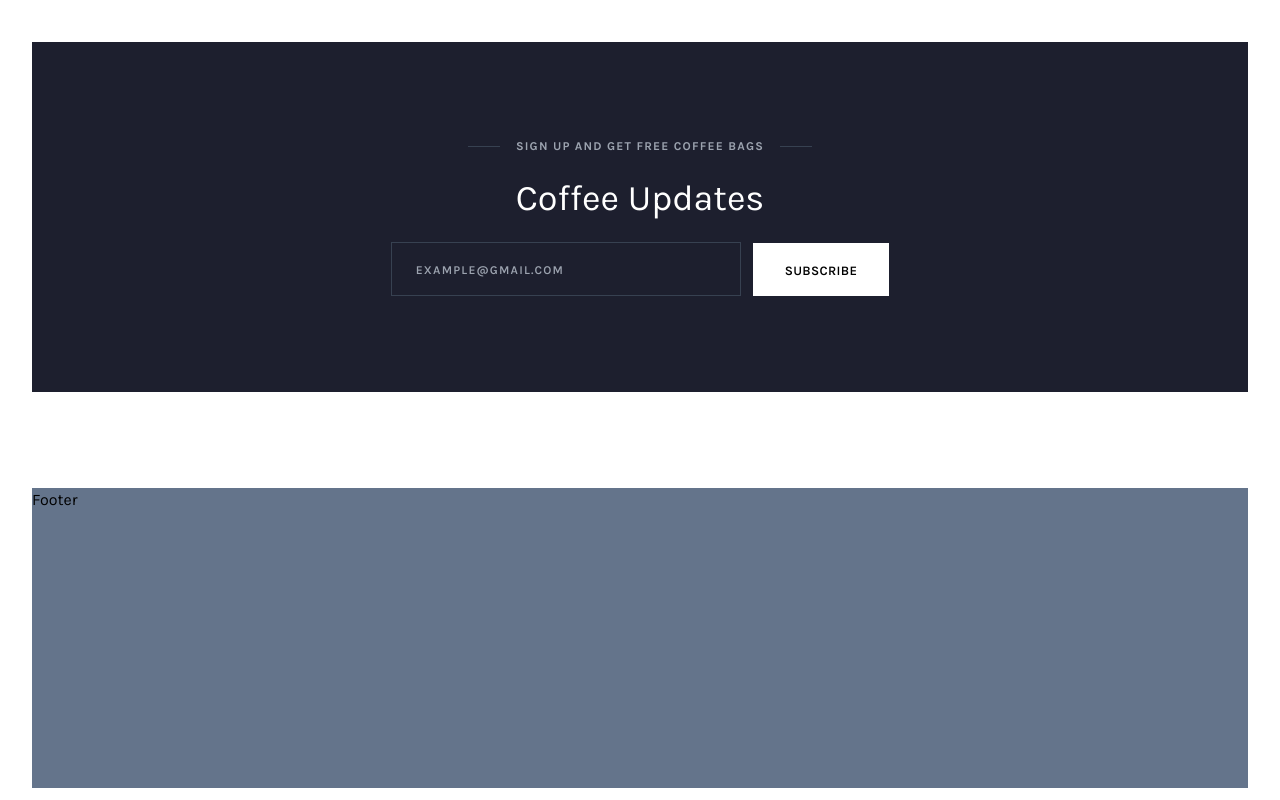
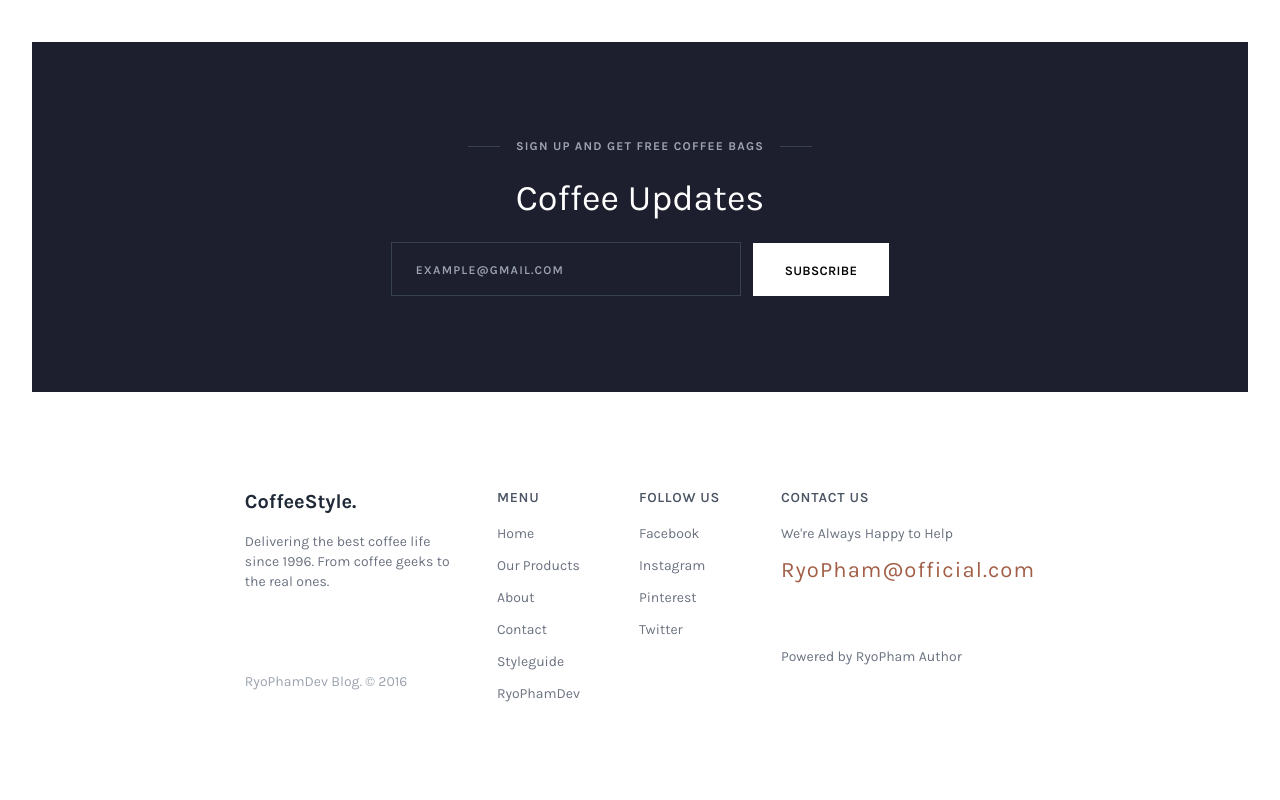
Before and after one commit to VuTam912/TailWindCSS-Coffee-style, a website: page public/index.html in a window 1280 px wide. Shown: the part 5460-6260 px from the top of the page. Drawn offline with Linux system fonts and the light colour scheme.

Commit message:
Code phần Footer

```diff
--- a/public/index.html
+++ b/public/index.html
@@ -600,8 +600,43 @@
           </div>
           <!-- End subscribe-us -->
         </main>
-        <footer class="h-[300px] bg-slate-500">
-          Footer
+        <footer class="w-[95%] xl:w-[65%] mx-auto pb-24 text-gray-500 text-sm">
+          <div class="flex flex-col md:flex-row text-center md:text-left gap-12 md:gap-8">
+            <div class="basis-2/6">
+              <div class="font-bold text-xl mb-4 text-gray-800">CoffeeStyle.</div>
+              <div class="mb-8 md:mb-20">
+                Delivering the best coffee life since 1996. From coffee geeks to the real ones.
+              </div>
+              <div class="text-gray-400 hover:text-coffee-400 cursor-pointer">RyoPhamDev Blog. © 2016</div>
+            </div>
+            <div class="basis-1/6">
+              <div class="uppercase font-semibold tracking-wider text-gray-600 mb-4">Menu</div>
+              <div class="flex flex-col gap-3">
+                <div><a href="#" class="hover:text-coffee-400">Home</a></div>
+                <div><a href="#" class="hover:text-coffee-400">Our Products</a></div>
+                <div><a href="#" class="hover:text-coffee-400">About</a></div>
+                <div><a href="#" class="hover:text-coffee-400">Contact</a></div>
+                <div><a href="#" class="hover:text-coffee-400">Styleguide</a></div>
+                <div><a href="#" class="hover:text-coffee-400">RyoPhamDev</a></div>
+              </div>
+            </div>
+            <div class="basis-1/6">
+              <div class="uppercase font-semibold tracking-wider text-gray-600 mb-4">Follow us</div>
+              <div class="flex flex-col gap-3">
+                <div><a href="#" class="hover:text-coffee-400">Facebook</a></div>
+                <div><a href="#" class="hover:text-coffee-400">Instagram</a></div>
+                <div><a href="#" class="hover:text-coffee-400">Pinterest</a></div>
+                <div><a href="#" class="hover:text-coffee-400">Twitter</a></div>
+              </div>
+              </div>
+              <div class="basis-1/3">
+                <div class="uppercase font-semibold tracking-wider text-gray-600 mb-4">Contact Us</div>
+                <div class="mb-4">We&apos;re Always Happy to Help</div>
+                <div class="mb-16"><a class="text-[22px] tracking-wider text-coffee-400" href="#">RyoPham@official.com</a></div>
+                <div class=""><a class="hover:text-coffee-400" href="#">Powered by RyoPham Author</a></div>
+              </div>
+            </div>
+        </div>
         </footer>
       </div>
       <!-- End content-wrapper -->
```
Also changed, not shown: public/output.css, 1 other file.
